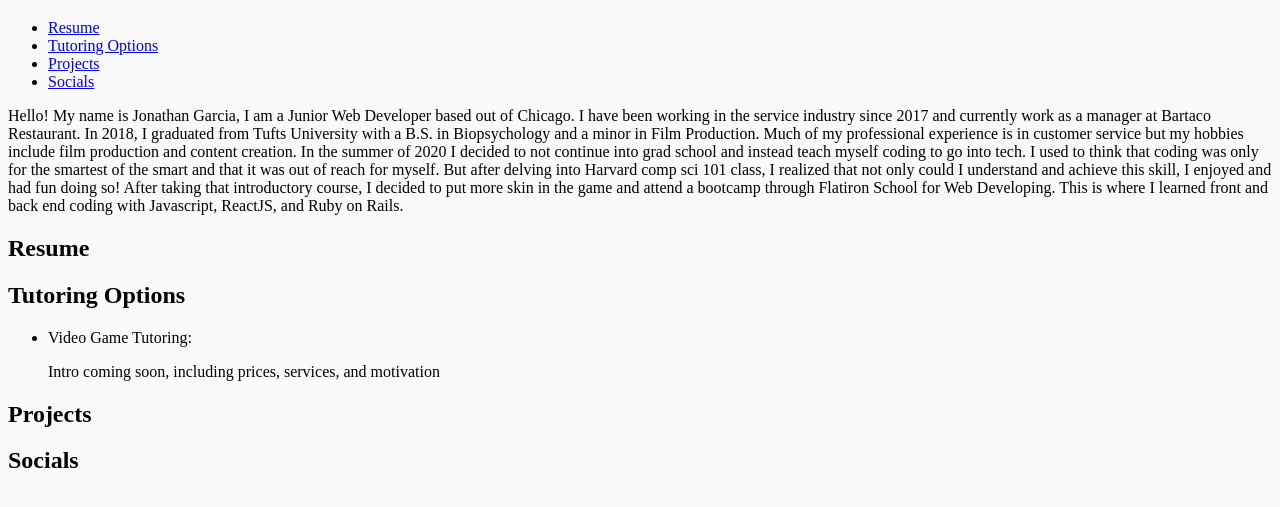
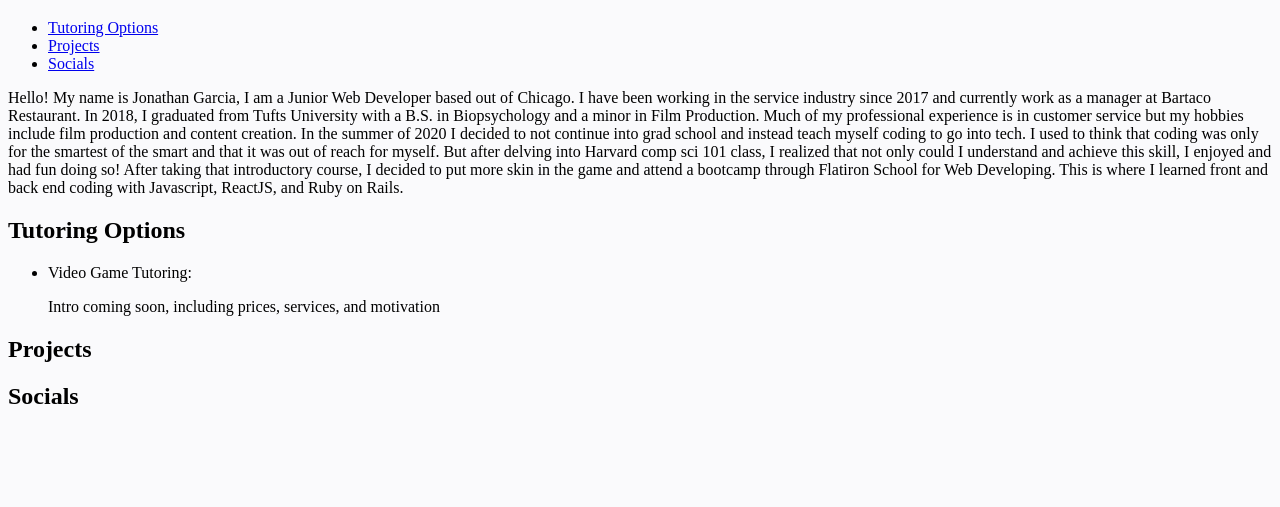
Before and after one commit to Jgarcia115/GraciasWeb, a plain HTML site: page index.html in a window 1280 px wide. Shown: the part 61-568 px from the top of the page. Drawn offline with Linux system fonts and the light colour scheme.

Commit message:
removed resume all together

```diff
--- a/index.html
+++ b/index.html
@@ -8,13 +8,11 @@
     <h1>Jonathan Garcia</h1>
     <script src="script.js"></script>
     <ul>
-      <li><a href="#resume">Resume</a></li>
       <li><a href="#tutoring">Tutoring Options</a></li>
       <li><a href="#projects">Projects</a></li>
       <li><a href="#socials">Socials</a></li>
     </ul>
     <p>Hello! My name is Jonathan Garcia, I am a Junior Web Developer based out of Chicago. I have been working in the service industry since 2017 and currently work as a manager at Bartaco Restaurant. In 2018, I graduated from Tufts University with a B.S. in Biopsychology and a minor in Film Production. Much of my professional experience is in customer service but my hobbies include film production and content creation. In the summer of 2020 I decided to not continue into grad school and instead teach myself coding to go into tech. I used to think that coding was only for the smartest of the smart and that it was out of reach for myself. But after delving into Harvard comp sci 101 class, I realized that not only could I understand and achieve this skill, I enjoyed and had fun doing so! After taking that introductory course, I decided to put more skin in the game and attend a bootcamp through Flatiron School for Web Developing. This is where I learned front and back end coding with Javascript, ReactJS, and Ruby on Rails.</p>
-    <h2 id="resume">Resume</h2>
     <h2 id="tutoring">Tutoring Options</h2>
     <ul>
       <li>Video Game Tutoring: </li>
```
